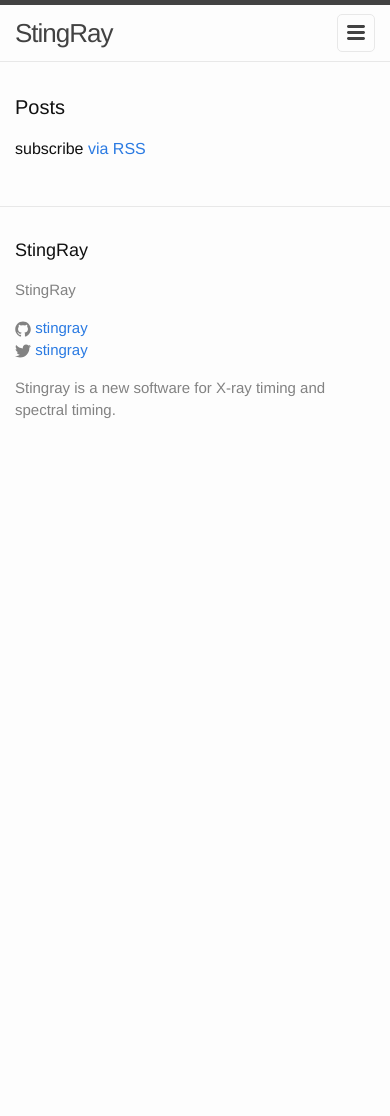
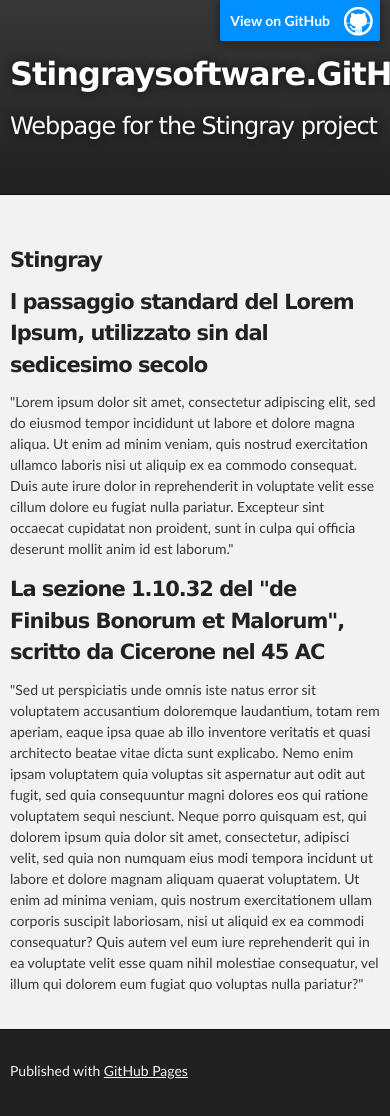
Before and after one commit to StingraySoftware/StingraySoftware.github.io, a Jekyll site: the page index.html, which Jekyll copies as it is, in a window 390 px wide. Built offline with Jekyll 4.4.1, drawn with Linux system fonts in a browser that asks for light colours; before the commit the page ends 900 px from its top, so only the background shows below that.

Commit message:
Replace master branch with page content via GitHub

```diff
--- a/index.html
+++ b/index.html
@@ -1,23 +1,55 @@
----
-layout: default
----
+<!DOCTYPE html>
+<html>
 
-<div class="home">
+  <head>
+    <meta charset='utf-8'>
+    <meta http-equiv="X-UA-Compatible" content="chrome=1">
+    <meta name="description" content="Stingraysoftware.GitHub.io : Webpage for the Stingray project">
 
-  <h1 class="page-heading">Posts</h1>
+    <link rel="stylesheet" type="text/css" media="screen" href="stylesheets/stylesheet.css">
 
-  <ul class="post-list">
-    {% for post in site.posts %}
-      <li>
-        <span class="post-meta">{{ post.date | date: "%b %-d, %Y" }}</span>
+    <title>Stingraysoftware.GitHub.io</title>
+  </head>
 
-        <h2>
-          <a class="post-link" href="{{ post.url | prepend: site.baseurl }}">{{ post.title }}</a>
-        </h2>
-      </li>
-    {% endfor %}
-  </ul>
+  <body>
 
-  <p class="rss-subscribe">subscribe <a href="{{ "/feed.xml" | prepend: site.baseurl }}">via RSS</a></p>
+    <!-- HEADER -->
+    <div id="header_wrap" class="outer">
+        <header class="inner">
+          <a id="forkme_banner" href="https://github.com/StingraySoftware">View on GitHub</a>
 
-</div>
+          <h1 id="project_title">Stingraysoftware.GitHub.io</h1>
+          <h2 id="project_tagline">Webpage for the Stingray project</h2>
+
+        </header>
+    </div>
+
+    <!-- MAIN CONTENT -->
+    <div id="main_content_wrap" class="outer">
+      <section id="main_content" class="inner">
+        <h3>
+<a id="stingray" class="anchor" href="#stingray" aria-hidden="true"><span aria-hidden="true" class="octicon octicon-link"></span></a>Stingray</h3>
+
+<h3>
+<a id="l-passaggio-standard-del-lorem-ipsum-utilizzato-sin-dal-sedicesimo-secolo" class="anchor" href="#l-passaggio-standard-del-lorem-ipsum-utilizzato-sin-dal-sedicesimo-secolo" aria-hidden="true"><span aria-hidden="true" class="octicon octicon-link"></span></a>l passaggio standard del Lorem Ipsum, utilizzato sin dal sedicesimo secolo</h3>
+
+<p>"Lorem ipsum dolor sit amet, consectetur adipiscing elit, sed do eiusmod tempor incididunt ut labore et dolore magna aliqua. Ut enim ad minim veniam, quis nostrud exercitation ullamco laboris nisi ut aliquip ex ea commodo consequat. Duis aute irure dolor in reprehenderit in voluptate velit esse cillum dolore eu fugiat nulla pariatur. Excepteur sint occaecat cupidatat non proident, sunt in culpa qui officia deserunt mollit anim id est laborum."</p>
+
+<h3>
+<a id="la-sezione-11032-del-de-finibus-bonorum-et-malorum-scritto-da-cicerone-nel-45-ac" class="anchor" href="#la-sezione-11032-del-de-finibus-bonorum-et-malorum-scritto-da-cicerone-nel-45-ac" aria-hidden="true"><span aria-hidden="true" class="octicon octicon-link"></span></a>La sezione 1.10.32 del "de Finibus Bonorum et Malorum", scritto da Cicerone nel 45 AC</h3>
+
+<p>"Sed ut perspiciatis unde omnis iste natus error sit voluptatem accusantium doloremque laudantium, totam rem aperiam, eaque ipsa quae ab illo inventore veritatis et quasi architecto beatae vitae dicta sunt explicabo. Nemo enim ipsam voluptatem quia voluptas sit aspernatur aut odit aut fugit, sed quia consequuntur magni dolores eos qui ratione voluptatem sequi nesciunt. Neque porro quisquam est, qui dolorem ipsum quia dolor sit amet, consectetur, adipisci velit, sed quia non numquam eius modi tempora incidunt ut labore et dolore magnam aliquam quaerat voluptatem. Ut enim ad minima veniam, quis nostrum exercitationem ullam corporis suscipit laboriosam, nisi ut aliquid ex ea commodi consequatur? Quis autem vel eum iure reprehenderit qui in ea voluptate velit esse quam nihil molestiae consequatur, vel illum qui dolorem eum fugiat quo voluptas nulla pariatur?"</p>
+      </section>
+    </div>
+
+    <!-- FOOTER  -->
+    <div id="footer_wrap" class="outer">
+      <footer class="inner">
+        <p>Published with <a href="https://pages.github.com">GitHub Pages</a></p>
+      </footer>
+    </div>
+
+
+
+  </body>
+</html>
--- /dev/null
+++ b/javascripts/main.js
@@ -0,0 +1 @@
+console.log('This would be the main JS file.');
--- /dev/null
+++ b/stylesheets/github-light.css
@@ -0,0 +1,115 @@
+/*
+   Copyright 2014 GitHub Inc.
+
+   Licensed under the Apache License, Version 2.0 (the "License");
+   you may not use this file except in compliance with the License.
+   You may obtain a copy of the License at
+
+       http://www.apache.org/licenses/LICENSE-2.0
+
+   Unless required by applicable law or agreed to in writing, software
+   distributed under the License is distributed on an "AS IS" BASIS,
+   WITHOUT WARRANTIES OR CONDITIONS OF ANY KIND, either express or implied.
+   See the License for the specific language governing permissions and
+   limitations under the License.
+
+*/
+
+.pl-c /* comment */ {
+  color: #969896;
+}
+
+.pl-c1      /* constant, markup.raw, meta.diff.header, meta.module-reference, meta.property-name, support, support.constant, support.variable, variable.other.constant */,
+.pl-s .pl-v /* string variable */ {
+  color: #0086b3;
+}
+
+.pl-e  /* entity */,
+.pl-en /* entity.name */ {
+  color: #795da3;
+}
+
+.pl-s .pl-s1 /* string source */,
+.pl-smi      /* storage.modifier.import, storage.modifier.package, storage.type.java, variable.other, variable.parameter.function */ {
+  color: #333;
+}
+
+.pl-ent /* entity.name.tag */ {
+  color: #63a35c;
+}
+
+.pl-k /* keyword, storage, storage.type */ {
+  color: #a71d5d;
+}
+
+.pl-pds              /* punctuation.definition.string, string.regexp.character-class */,
+.pl-s                /* string */,
+.pl-s .pl-pse .pl-s1 /* string punctuation.section.embedded source */,
+.pl-sr               /* string.regexp */,
+.pl-sr .pl-cce       /* string.regexp constant.character.escape */,
+.pl-sr .pl-sra       /* string.regexp string.regexp.arbitrary-repitition */,
+.pl-sr .pl-sre       /* string.regexp source.ruby.embedded */ {
+  color: #183691;
+}
+
+.pl-v /* variable */ {
+  color: #ed6a43;
+}
+
+.pl-id /* invalid.deprecated */ {
+  color: #b52a1d;
+}
+
+.pl-ii /* invalid.illegal */ {
+  background-color: #b52a1d;
+  color: #f8f8f8;
+}
+
+.pl-sr .pl-cce /* string.regexp constant.character.escape */ {
+  color: #63a35c;
+  font-weight: bold;
+}
+
+.pl-ml /* markup.list */ {
+  color: #693a17;
+}
+
+.pl-mh        /* markup.heading */,
+.pl-mh .pl-en /* markup.heading entity.name */,
+.pl-ms        /* meta.separator */ {
+  color: #1d3e81;
+  font-weight: bold;
+}
+
+.pl-mq /* markup.quote */ {
+  color: #008080;
+}
+
+.pl-mi /* markup.italic */ {
+  color: #333;
+  font-style: italic;
+}
+
+.pl-mb /* markup.bold */ {
+  color: #333;
+  font-weight: bold;
+}
+
+.pl-md /* markup.deleted, meta.diff.header.from-file */ {
+  background-color: #ffecec;
+  color: #bd2c00;
+}
+
+.pl-mi1 /* markup.inserted, meta.diff.header.to-file */ {
+  background-color: #eaffea;
+  color: #55a532;
+}
+
+.pl-mdr /* meta.diff.range */ {
+  color: #795da3;
+  font-weight: bold;
+}
+
+.pl-mo /* meta.output */ {
+  color: #1d3e81;
+}
--- /dev/null
+++ b/stylesheets/stylesheet.css
@@ -0,0 +1,425 @@
+/*******************************************************************************
+Slate Theme for GitHub Pages
+by Jason Costello, @jsncostello
+*******************************************************************************/
+
+@import url(github-light.css);
+
+/*******************************************************************************
+MeyerWeb Reset
+*******************************************************************************/
+
+html, body, div, span, applet, object, iframe,
+h1, h2, h3, h4, h5, h6, p, blockquote, pre,
+a, abbr, acronym, address, big, cite, code,
+del, dfn, em, img, ins, kbd, q, s, samp,
+small, strike, strong, sub, sup, tt, var,
+b, u, i, center,
+dl, dt, dd, ol, ul, li,
+fieldset, form, label, legend,
+table, caption, tbody, tfoot, thead, tr, th, td,
+article, aside, canvas, details, embed,
+figure, figcaption, footer, header, hgroup,
+menu, nav, output, ruby, section, summary,
+time, mark, audio, video {
+  margin: 0;
+  padding: 0;
+  border: 0;
+  font: inherit;
+  vertical-align: baseline;
+}
+
+/* HTML5 display-role reset for older browsers */
+article, aside, details, figcaption, figure,
+footer, header, hgroup, menu, nav, section {
+  display: block;
+}
+
+ol, ul {
+  list-style: none;
+}
+
+table {
+  border-collapse: collapse;
+  border-spacing: 0;
+}
+
+/*******************************************************************************
+Theme Styles
+*******************************************************************************/
+
+body {
+  box-sizing: border-box;
+  color:#373737;
+  background: #212121;
+  font-size: 16px;
+  font-family: 'Myriad Pro', Calibri, Helvetica, Arial, sans-serif;
+  line-height: 1.5;
+  -webkit-font-smoothing: antialiased;
+}
+
+h1, h2, h3, h4, h5, h6 {
+  margin: 10px 0;
+  font-weight: 700;
+  color:#222222;
+  font-family: 'Lucida Grande', 'Calibri', Helvetica, Arial, sans-serif;
+  letter-spacing: -1px;
+}
+
+h1 {
+  font-size: 36px;
+  font-weight: 700;
+}
+
+h2 {
+  padding-bottom: 10px;
+  font-size: 32px;
+  background: url('../images/bg_hr.png') repeat-x bottom;
+}
+
+h3 {
+  font-size: 24px;
+}
+
+h4 {
+  font-size: 21px;
+}
+
+h5 {
+  font-size: 18px;
+}
+
+h6 {
+  font-size: 16px;
+}
+
+p {
+  margin: 10px 0 15px 0;
+}
+
+footer p {
+  color: #f2f2f2;
+}
+
+a {
+  text-decoration: none;
+  color: #007edf;
+  text-shadow: none;
+
+  transition: color 0.5s ease;
+  transition: text-shadow 0.5s ease;
+  -webkit-transition: color 0.5s ease;
+  -webkit-transition: text-shadow 0.5s ease;
+  -moz-transition: color 0.5s ease;
+  -moz-transition: text-shadow 0.5s ease;
+  -o-transition: color 0.5s ease;
+  -o-transition: text-shadow 0.5s ease;
+  -ms-transition: color 0.5s ease;
+  -ms-transition: text-shadow 0.5s ease;
+}
+
+a:hover, a:focus {text-decoration: underline;}
+
+footer a {
+  color: #F2F2F2;
+  text-decoration: underline;
+}
+
+em {
+  font-style: italic;
+}
+
+strong {
+  font-weight: bold;
+}
+
+img {
+  position: relative;
+  margin: 0 auto;
+  max-width: 739px;
+  padding: 5px;
+  margin: 10px 0 10px 0;
+  border: 1px solid #ebebeb;
+
+  box-shadow: 0 0 5px #ebebeb;
+  -webkit-box-shadow: 0 0 5px #ebebeb;
+  -moz-box-shadow: 0 0 5px #ebebeb;
+  -o-box-shadow: 0 0 5px #ebebeb;
+  -ms-box-shadow: 0 0 5px #ebebeb;
+}
+
+p img {
+  display: inline;
+  margin: 0;
+  padding: 0;
+  vertical-align: middle;
+  text-align: center;
+  border: none;
+}
+
+pre, code {
+  width: 100%;
+  color: #222;
+  background-color: #fff;
+
+  font-family: Monaco, "Bitstream Vera Sans Mono", "Lucida Console", Terminal, monospace;
+  font-size: 14px;
+
+  border-radius: 2px;
+  -moz-border-radius: 2px;
+  -webkit-border-radius: 2px;
+}
+
+pre {
+  width: 100%;
+  padding: 10px;
+  box-shadow: 0 0 10px rgba(0,0,0,.1);
+  overflow: auto;
+}
+
+code {
+  padding: 3px;
+  margin: 0 3px;
+  box-shadow: 0 0 10px rgba(0,0,0,.1);
+}
+
+pre code {
+  display: block;
+  box-shadow: none;
+}
+
+blockquote {
+  color: #666;
+  margin-bottom: 20px;
+  padding: 0 0 0 20px;
+  border-left: 3px solid #bbb;
+}
+
+
+ul, ol, dl {
+  margin-bottom: 15px
+}
+
+ul {
+  list-style-position: inside;
+  list-style: disc;
+  padding-left: 20px;
+}
+
+ol {
+  list-style-position: inside;
+  list-style: decimal;
+  padding-left: 20px;
+}
+
+dl dt {
+  font-weight: bold;
+}
+
+dl dd {
+  padding-left: 20px;
+  font-style: italic;
+}
+
+dl p {
+  padding-left: 20px;
+  font-style: italic;
+}
+
+hr {
+  height: 1px;
+  margin-bottom: 5px;
+  border: none;
+  background: url('../images/bg_hr.png') repeat-x center;
+}
+
+table {
+  border: 1px solid #373737;
+  margin-bottom: 20px;
+  text-align: left;
+ }
+
+th {
+  font-family: 'Lucida Grande', 'Helvetica Neue', Helvetica, Arial, sans-serif;
+  padding: 10px;
+  background: #373737;
+  color: #fff;
+ }
+
+td {
+  padding: 10px;
+  border: 1px solid #373737;
+ }
+
+form {
+  background: #f2f2f2;
+  padding: 20px;
+}
+
+/*******************************************************************************
+Full-Width Styles
+*******************************************************************************/
+
+.outer {
+  width: 100%;
+}
+
+.inner {
+  position: relative;
+  max-width: 640px;
+  padding: 20px 10px;
+  margin: 0 auto;
+}
+
+#forkme_banner {
+  display: block;
+  position: absolute;
+  top:0;
+  right: 10px;
+  z-index: 10;
+  padding: 10px 50px 10px 10px;
+  color: #fff;
+  background: url('../images/blacktocat.png') #0090ff no-repeat 95% 50%;
+  font-weight: 700;
+  box-shadow: 0 0 10px rgba(0,0,0,.5);
+  border-bottom-left-radius: 2px;
+  border-bottom-right-radius: 2px;
+}
+
+#header_wrap {
+  background: #212121;
+  background: -moz-linear-gradient(top, #373737, #212121);
+  background: -webkit-linear-gradient(top, #373737, #212121);
+  background: -ms-linear-gradient(top, #373737, #212121);
+  background: -o-linear-gradient(top, #373737, #212121);
+  background: linear-gradient(top, #373737, #212121);
+}
+
+#header_wrap .inner {
+  padding: 50px 10px 30px 10px;
+}
+
+#project_title {
+  margin: 0;
+  color: #fff;
+  font-size: 42px;
+  font-weight: 700;
+  text-shadow: #111 0px 0px 10px;
+}
+
+#project_tagline {
+  color: #fff;
+  font-size: 24px;
+  font-weight: 300;
+  background: none;
+  text-shadow: #111 0px 0px 10px;
+}
+
+#downloads {
+  position: absolute;
+  width: 210px;
+  z-index: 10;
+  bottom: -40px;
+  right: 0;
+  height: 70px;
+  background: url('../images/icon_download.png') no-repeat 0% 90%;
+}
+
+.zip_download_link {
+  display: block;
+  float: right;
+  width: 90px;
+  height:70px;
+  text-indent: -5000px;
+  overflow: hidden;
+  background: url(../images/sprite_download.png) no-repeat bottom left;
+}
+
+.tar_download_link {
+  display: block;
+  float: right;
+  width: 90px;
+  height:70px;
+  text-indent: -5000px;
+  overflow: hidden;
+  background: url(../images/sprite_download.png) no-repeat bottom right;
+  margin-left: 10px;
+}
+
+.zip_download_link:hover {
+  background: url(../images/sprite_download.png) no-repeat top left;
+}
+
+.tar_download_link:hover {
+  background: url(../images/sprite_download.png) no-repeat top right;
+}
+
+#main_content_wrap {
+  background: #f2f2f2;
+  border-top: 1px solid #111;
+  border-bottom: 1px solid #111;
+}
+
+#main_content {
+  padding-top: 40px;
+}
+
+#footer_wrap {
+  background: #212121;
+}
+
+
+
+/*******************************************************************************
+Small Device Styles
+*******************************************************************************/
+
+@media screen and (max-width: 480px) {
+  body {
+    font-size:14px;
+  }
+
+  #downloads {
+    display: none;
+  }
+
+  .inner {
+    min-width: 320px;
+    max-width: 480px;
+  }
+
+  #project_title {
+  font-size: 32px;
+  }
+
+  h1 {
+    font-size: 28px;
+  }
+
+  h2 {
+    font-size: 24px;
+  }
+
+  h3 {
+    font-size: 21px;
+  }
+
+  h4 {
+    font-size: 18px;
+  }
+
+  h5 {
+    font-size: 14px;
+  }
+
+  h6 {
+    font-size: 12px;
+  }
+
+  code, pre {
+    min-width: 320px;
+    max-width: 480px;
+    font-size: 11px;
+  }
+
+}
```
Also changed, not shown: params.json (added, +1 -0 lines), images/bg_hr.png (added), images/blacktocat.png (added), images/icon_download.png (added), images/sprite_download.png (added).
